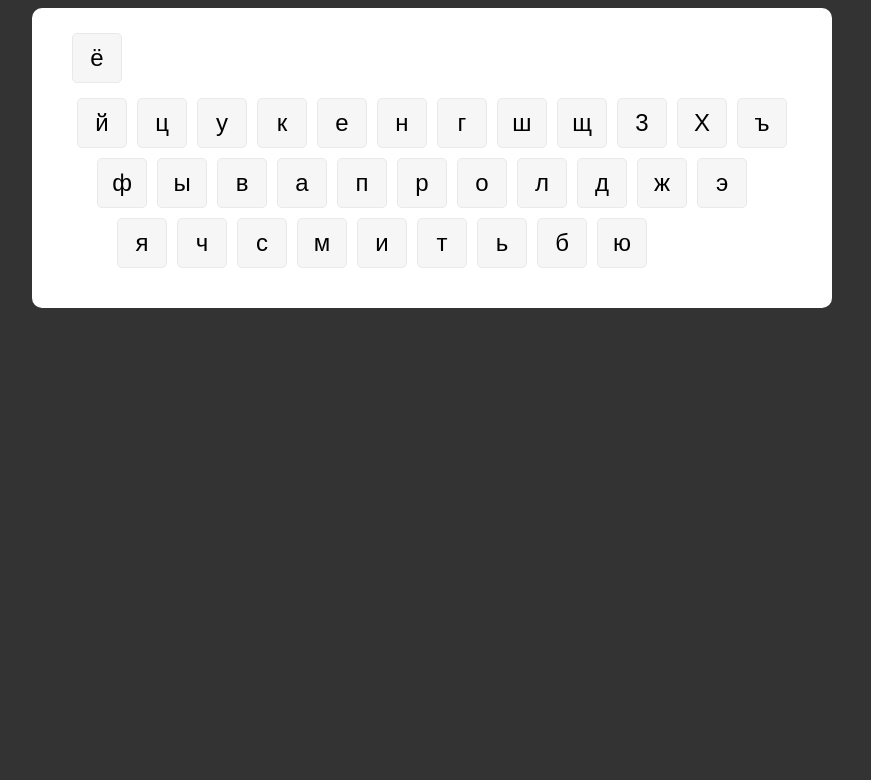
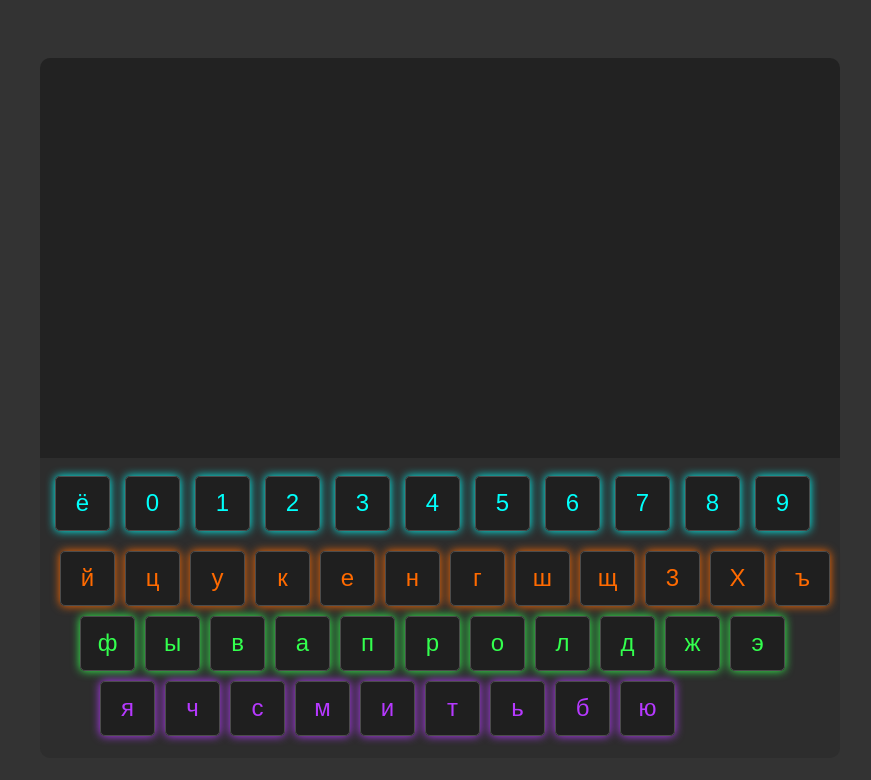
Before and after one commit to MiguelIlekSantos/russian-alphabet-game, a plain HTML site: page index.html in a window 1280 px wide. Shown: the whole page, without its empty margins (208-1079 px from the left). Drawn offline with Linux system fonts and the light colour scheme.

Commit message:
Adaptação CSS

```diff
--- a/assets/style.css
+++ b/assets/style.css
@@ -1,19 +1,35 @@
 *{
     box-sizing: border-box;
 }
+html{
+    width: 100%;
+    height: 100%;
+}
 body{
+    width: 100%;
+    height: 100%;
     background-color: #333;
     display: flex;
+    flex-direction: column;
     align-items: center;
     justify-content: center;
+    overflow-x: hidden;
+}
 
-}
+
+
+
+/* ---------------KEYBOARD---------------- */
+
+
+
+
 .keyboard{
     width: 800px;
     height: 300px;
-    background-color: white;
-    padding: 00px 10px 10px 40px;
-    border-radius: 10px;
+    background-color: #2d2d2d;
+    padding: 00px 10px 10px 15px;
+    border-radius: 0px 0px 10px 10px;
 }
 .keyboard ul{
     list-style-type: none;
@@ -31,34 +47,71 @@ body{
     flex-direction: row;
 }
 .keyboard ul li:nth-of-type(1) div{
-    margin: 0px 0px 10px 0px;
+    margin: 10px 15px 15px 0px;
+    box-shadow: 0px 0px 10px 0px #00fffb;
+    color: #00fffb;
+}
+.keyboard ul li:nth-of-type(2) div{
+    box-shadow: 0px 0px 10px 0px #ff6a00;
+    color: #ff6a00;
 }
 .keyboard ul li:nth-of-type(3){
     margin-left: 20px;
 }
+.keyboard ul li:nth-of-type(3) div{
+    box-shadow: 0px 0px 10px 0px #33ff4e;
+    color: #33ff4e;
+}
 .keyboard ul li:nth-of-type(4){
     margin-left: 40px;
 }
+.keyboard ul li:nth-of-type(4) div{
+    box-shadow: 0px 0px 10px 0px #b639ff;
+    color: #b639ff;
+}
 .keyboard ul li div{
     margin: 5px;
-    width: 50px;
-    height: 50px;
+    width: 55px;
+    height: 55px;
     display: flex;
     align-items: center;
     justify-content: center;
     font-size: 1.5rem;
     font-family: sans-serif;
     border-radius: 5px;
-    background-color: #f6f6f6;
-    border: 1px solid #e9e9e9;
+    background-color: #1b1b1bc2;
+    border: 1px solid #4c4c4c;
     -webkit-touch-callout: none;
     -webkit-user-select: none;
     -khtml-user-select: none;
     -moz-user-select: none;
     -ms-user-select: none;
     user-select: none;
+    color: white;
+    transition: transform 0.1;
 }
 .keyboard ul li div:hover{
-    background-color: #e1e1e1;
-    border: 1px solid #f4f4f4;
+    background-color: #000000;
+    border: 1px solid #707070;
 }
+.keyboard ul li div:active{
+    transform: scale(0.9);
+}
+
+
+
+
+
+/* -----------------GAME-PANEL---------------- */
+
+
+
+
+.game-panel{
+    width: 800px;
+    height: 50%;
+    background-color: #222;
+    border-radius: 10px 10px 0px 0px;
+
+
+}
--- a/index.html
+++ b/index.html
@@ -9,13 +9,23 @@
 <body>
 
 
-    <section>
+    <section class="game-panel">
 
     </section>
     <section class="keyboard">
         <ul>
             <li>
                 <div>ё</div>
+                <div>0</div>
+                <div>1</div>
+                <div>2</div>
+                <div>3</div>
+                <div>4</div>
+                <div>5</div>
+                <div>6</div>
+                <div>7</div>
+                <div>8</div>
+                <div>9</div>
             </li>
             <li>
                 <div>й</div>
```
